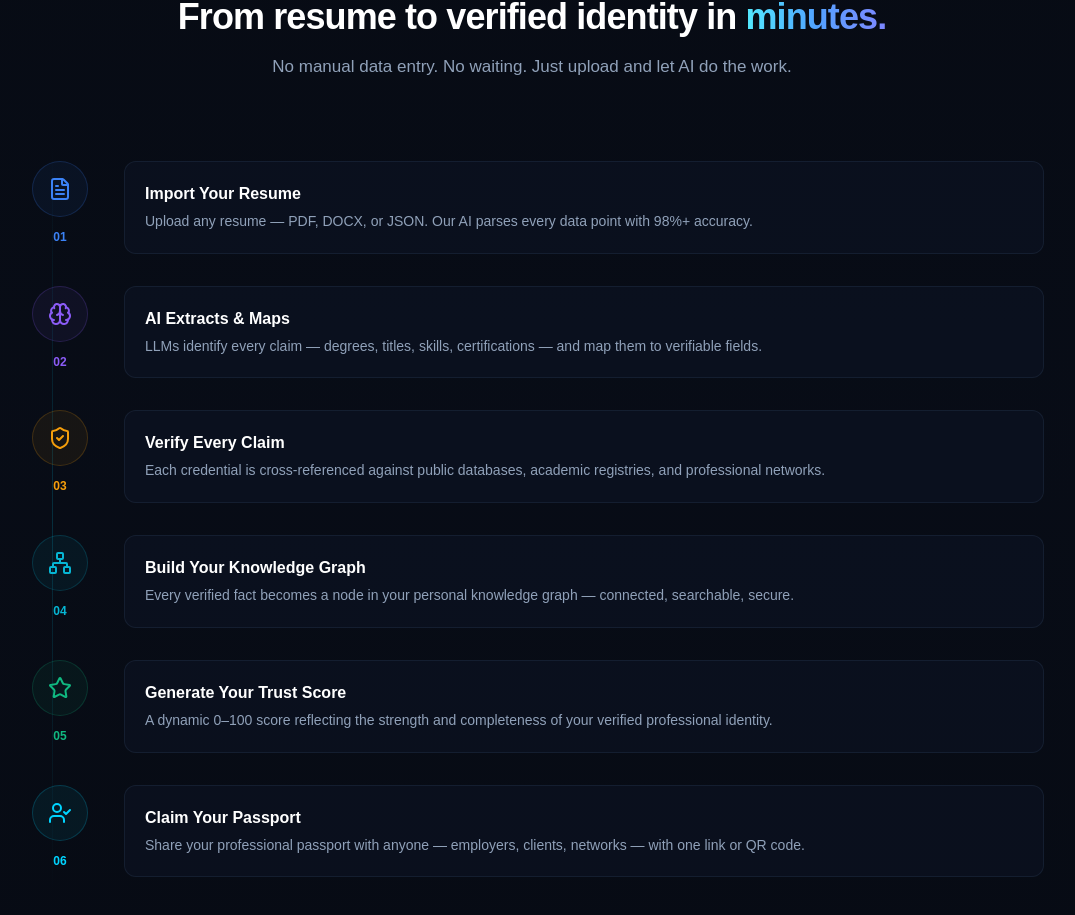
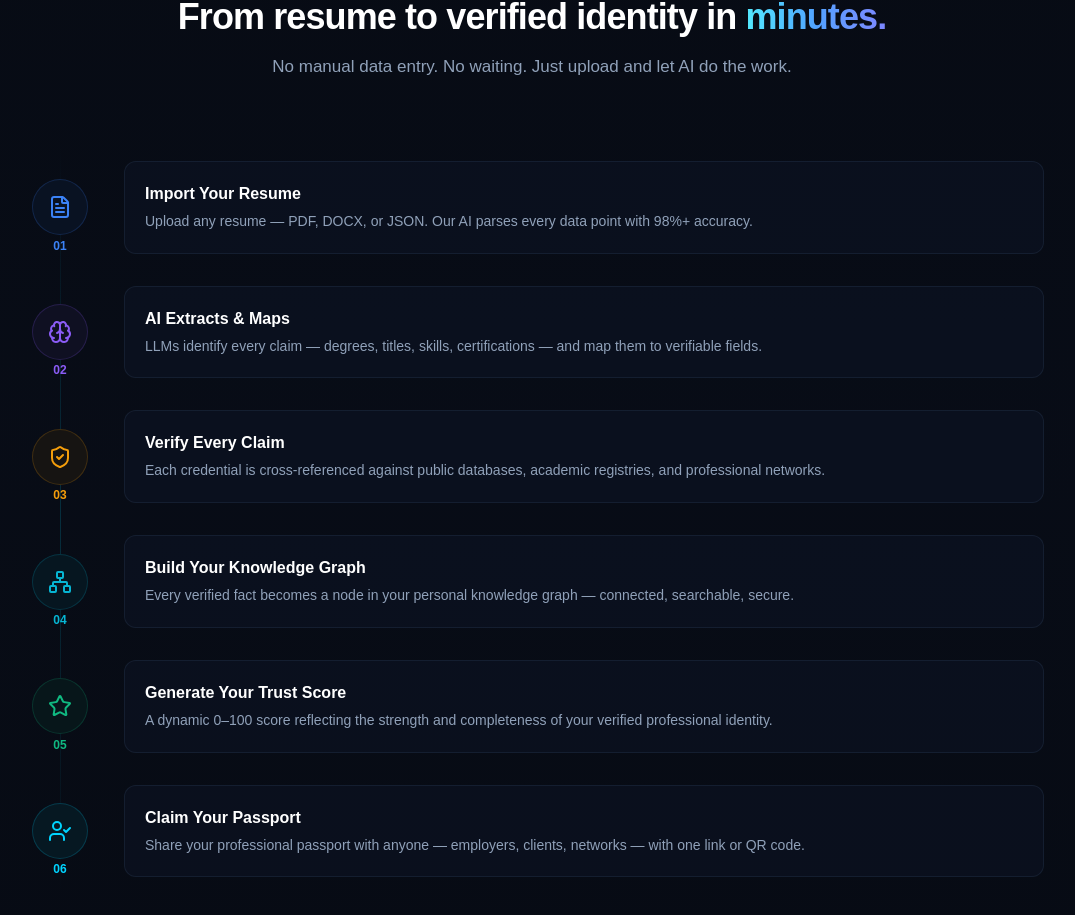
Before and after one commit to patorbitai/patorbit-knowledge-system, a Next.js app: page / in a window 1280 px wide. Shown: the part 2152-3067 px from the top of the page, without its empty margins (108-1183 px from the left). Built offline with nearby package versions, Linux system fonts and the light colour scheme.

Commit message:
fix(marketing): polish How It Works timeline alignment

```diff
--- a/src/components/marketing/HowItWorks.tsx
+++ b/src/components/marketing/HowItWorks.tsx
@@ -82,8 +82,8 @@ export default function HowItWorks() {
 
         {/* Steps grid */}
         <div className="relative max-w-5xl mx-auto">
-          {/* Connecting line */}
-          <div className="absolute left-8 top-0 bottom-0 w-px bg-gradient-to-b from-cyan-500/0 via-cyan-500/20 to-cyan-500/0 hidden md:block" />
+          {/* Connecting line — centered behind the circles; the circles' solid discs mask it */}
+          <div className="absolute left-10 top-0 bottom-0 w-px bg-gradient-to-b from-cyan-500/0 via-cyan-500/20 to-cyan-500/0 hidden md:block" />
 
           <div className="space-y-8 md:space-y-0">
             {steps.map((step, i) => (
@@ -94,12 +94,15 @@ export default function HowItWorks() {
                   transform: isInView ? "translateY(0)" : "translateY(20px)",
                   transition: `opacity 0.4s ease-out ${i * 0.08}s, transform 0.4s ease-out ${i * 0.08}s`,
                 }}
-                className="relative md:grid md:grid-cols-[80px_1fr] gap-6 items-start py-4"
+                className="relative md:grid md:grid-cols-[80px_1fr] gap-6 items-center py-4"
               >
                 {/* Step number + icon */}
-                <div className="flex md:flex-col items-center gap-3 md:items-center">
+                <div className="relative flex md:flex-col items-center gap-3 md:items-center md:h-full">
+                  {/* Circle is pinned to the row's vertical midpoint so it centers
+                      exactly on the card, independent of the step number below it. */}
+                  <div className="relative z-10 h-14 w-14 shrink-0 rounded-full bg-[#070B14] md:absolute md:left-1/2 md:top-1/2 md:-translate-x-1/2 md:-translate-y-1/2">
                     <div
-                    className="flex h-14 w-14 shrink-0 items-center justify-center rounded-full border"
+                      className="absolute inset-0 flex items-center justify-center rounded-full border"
                       style={{
                         borderColor: `${step.color}30`,
                         backgroundColor: `${step.color}10`,
@@ -107,7 +110,8 @@ export default function HowItWorks() {
                     >
                       <step.icon className="h-6 w-6" style={{ color: step.color }} />
                     </div>
-                  <span className="text-xs font-bold tabular-nums" style={{ color: step.color }}>
+                  </div>
+                  <span className="text-xs font-bold tabular-nums md:mt-auto md:mb-0" style={{ color: step.color }}>
                     {String(i + 1).padStart(2, "0")}
                   </span>
                 </div>
```
Lines whose indentation alone changed are shown as unchanged.
